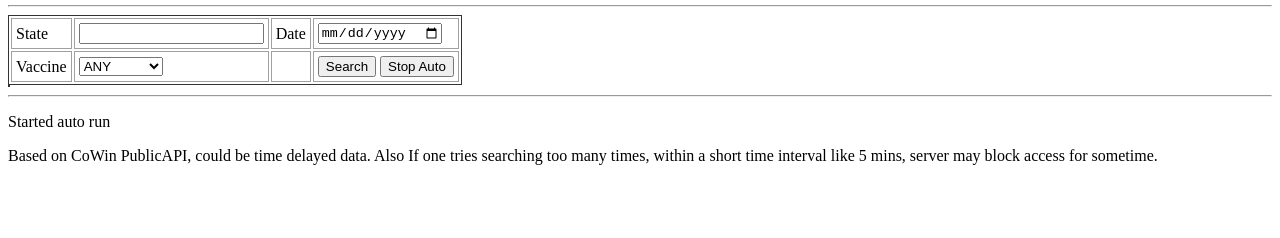
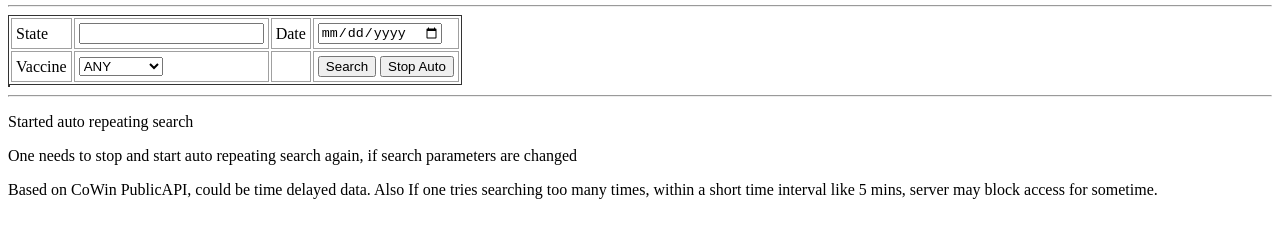
Before and after one commit to hanishkvc/prgs-covid-cowin_vaccine_check, a plain HTML site: page browser/index.html in a window 1280 px wide. Both pictures are taken after a click on the button "Start Auto". Shown: the part 94-332 px from the top of the page. Drawn offline with Linux system fonts and the light colour scheme.

Commit message:
CoWInner: Update version in UserAgent, Auto repeating Search
As this logic now supports auto repeating search, so the version
number in UserAgent has been updated.

```diff
--- a/browser/cowinner.js
+++ b/browser/cowinner.js
@@ -30,7 +30,7 @@
 const srvr = "https://cdn-api.co-vin.in/api";
 var fetchOptions = {
 	headers: {
-		"User-Agent": "india-hkvc/20210524.17 node-fetch/202105"
+		"User-Agent": "india-hkvc/20210524.23 node-fetch/202105"
 		}
 	}
 
--- a/browser/index.html
+++ b/browser/index.html
@@ -85,6 +85,7 @@
 		<hr>
 		<div id="bottom">
 			<p id="status"> Save Nature Save Earth </p>
+			<p> One needs to stop and start auto repeating search again, if search parameters are changed </p>
 			<p> Based on CoWin PublicAPI, could be time delayed data. Also If one tries searching too many times,
 			    within a short time interval like 5 mins, server may block access for sometime. </p>
 		</div>
--- a/browser/main.js
+++ b/browser/main.js
@@ -101,13 +101,13 @@ function search_clicked(ev) {
 
 function auto_clicked(ev) {
 	if (gAutoId) {
-		update_status("Stopped auto run");
+		update_status("Stopped auto repeating search");
 		clearInterval(gAutoId);
 		gAutoId = 0;
 		elAuto.textContent = "Start Auto";
 	} else {
 		get_searchparams();
-		update_status("Started auto run");
+		update_status("Started auto repeating search");
 		gAutoId = setInterval(do_search, 10*60*1000);
 		elAuto.textContent = "Stop Auto";
 	}
```
Also changed, not shown: 1 other file.
